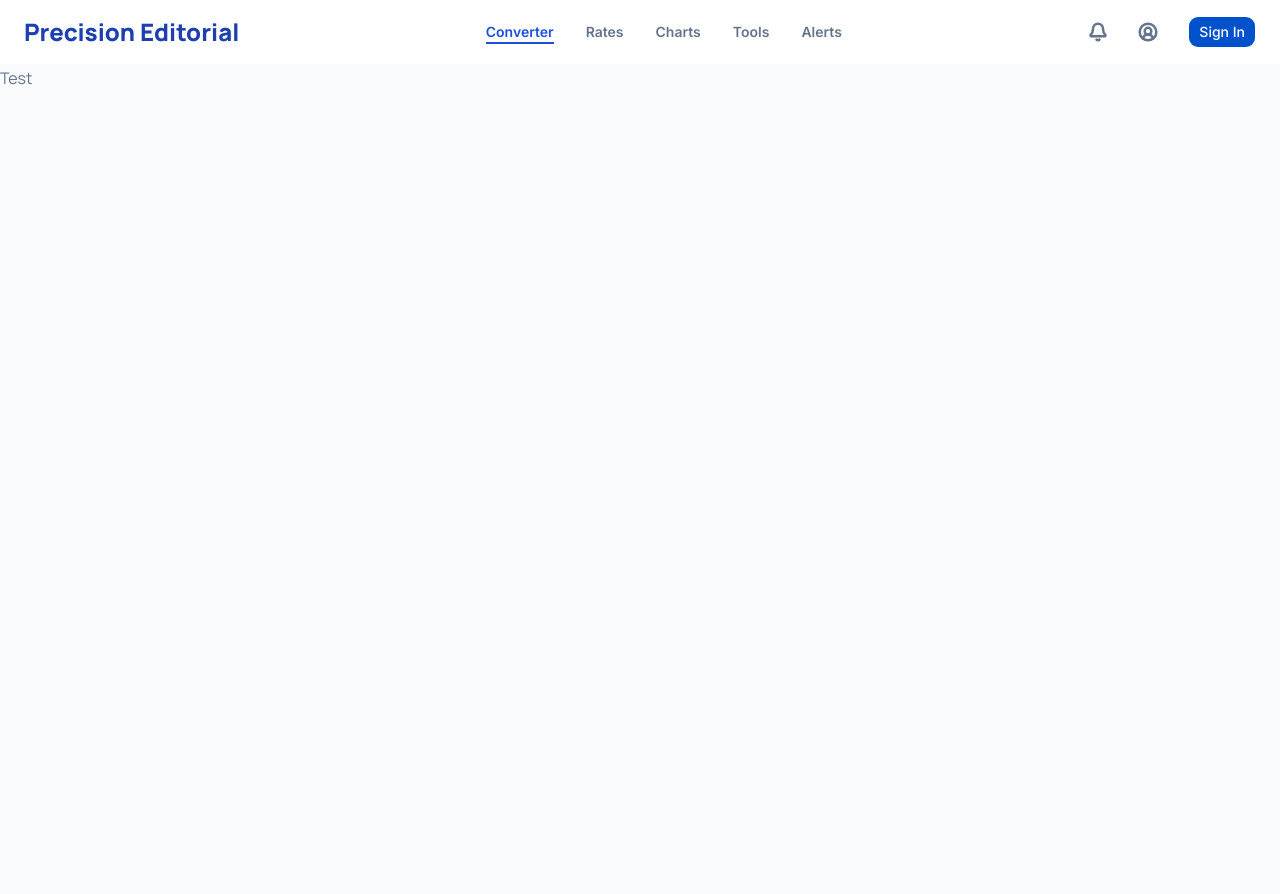
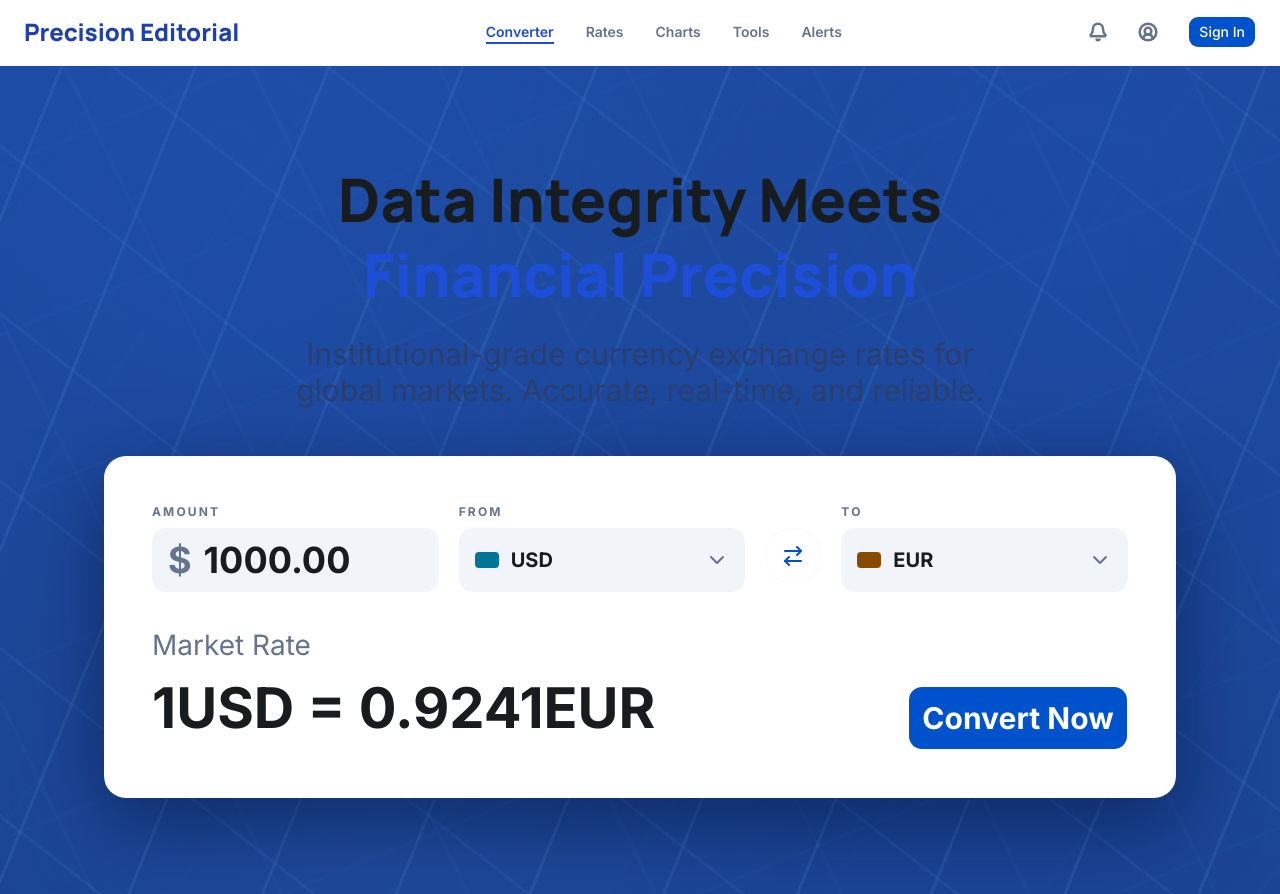
Before and after one commit to RodGondin/precision-editorial, a Next.js app: page / in a window 1280 px wide. Before the commit the page ends 800 px from the top, so only its background shows below. Built offline with nearby package versions, Linux system fonts and the light colour scheme.

Commit message:
Feature: Creating structure for main hero

```diff
--- a/src/app/globals.css
+++ b/src/app/globals.css
@@ -10,6 +10,7 @@
 
   --bg-white: #ffffff;
   --bg-foreground: #f8fafc;
+  --bg-hero: #1f4da3;
   --primary: #0052cc;
   --primary-light: #1d4ed8;
   --primary-dark: #1e40af;
--- a/src/app/page.tsx
+++ b/src/app/page.tsx
@@ -1,9 +1,113 @@
+import { ArrowRightLeft, ChevronDown } from "lucide-react";
+import { Button } from "@/components/ui/button";
+
 export default function Home() {
   return (
-    <main>
-      <div>
-        <h1>Test</h1>
-      </div>
+    <main className="relative overflow-hidden bg-(--bg-hero)">
+      <div
+        className="pointer-events-none absolute inset-0 opacity-58"
+        aria-hidden
+        style={{
+          backgroundImage: [
+            "radial-gradient(circle at 18% 10%, rgba(37,99,235,0.22), transparent 42%)",
+            "radial-gradient(circle at 84% 22%, rgba(29,78,216,0.16), transparent 44%)",
+            "radial-gradient(circle at 30% 86%, rgba(96,165,250,0.10), transparent 36%)",
+            "repeating-linear-gradient(112deg, transparent 0 56px, rgba(125,211,252,0.16) 56px 59px, transparent 59px 124px)",
+            "repeating-linear-gradient(38deg, transparent 0 60px, rgba(96,165,250,0.14) 60px 63px, transparent 63px 132px)",
+            "repeating-linear-gradient(158deg, transparent 0 92px, rgba(59,130,246,0.08) 92px 95px, transparent 95px 156px)",
+            "linear-gradient(180deg, rgba(1,8,34,0.05), rgba(1,8,34,0.2))",
+          ].join(", "),
+        }}
+      />
+      <div
+        className="pointer-events-none absolute inset-0 opacity-16 blur-[1px]"
+        aria-hidden
+        style={{
+          backgroundImage:
+            "repeating-linear-gradient(64deg, transparent 0 84px, rgba(147,197,253,0.30) 84px 86px, transparent 86px 168px), repeating-linear-gradient(126deg, transparent 0 96px, rgba(96,165,250,0.22) 96px 98px, transparent 98px 176px)",
+        }}
+      />
+
+      <section className="relative mx-auto max-w-[1120px] px-6 pb-24 pt-16 md:pt-24">
+        <header className="mx-auto max-w-[860px] text-center">
+          <h1 className="text-balance text-4xl font-extrabold leading-tight text-(--title-black) md:text-6xl">
+            Data Integrity Meets{" "}
+            <span className="text-(--primary-light)">Financial Precision</span>
+          </h1>
+          <p className="mx-auto mt-6 max-w-[760px] text-lg text-[#2a3f6f] md:text-3xl">
+            Institutional-grade currency exchange rates for global markets.
+            Accurate, real-time, and reliable.
+          </p>
+        </header>
+
+        <div className="mx-auto mt-12 rounded-3xl bg-(--bg-white) p-6 shadow-[0_24px_80px_rgba(2,12,52,0.5)] md:p-12">
+          <div className="grid gap-5 md:grid-cols-[1fr_1fr_auto_1fr]">
+            <div className="space-y-2">
+              <p className="text-xs font-bold tracking-[0.18em] text-(--secondary)">
+                AMOUNT
+              </p>
+              <div className="flex h-16 items-center rounded-xl bg-(--input-color) px-4 text-4xl font-bold text-(--title-black)">
+                <span className="mr-3 text-(--secondary)">$</span>
+                1000.00
+              </div>
+            </div>
+
+            <div className="space-y-2">
+              <p className="text-xs font-bold tracking-[0.18em] text-(--secondary)">
+                FROM
+              </p>
+              <button
+                type="button"
+                className="flex h-16 w-full items-center justify-between rounded-xl bg-(--input-color) px-4 text-xl font-bold text-(--title-black)"
+              >
+                <span className="flex items-center gap-3">
+                  <span className="h-4 w-6 rounded bg-cyan-700" />
+                  USD
+                </span>
+                <ChevronDown className="size-6 text-(--secondary)" />
+              </button>
+            </div>
+
+            <div className="flex items-end justify-center md:pb-2">
+              <button
+                type="button"
+                className="grid size-14 place-items-center rounded-full border border-(--border-detail) bg-(--bg-white)"
+              >
+                <ArrowRightLeft className="size-6 text-(--primary)" />
+              </button>
+            </div>
+
+            <div className="space-y-2">
+              <p className="text-xs font-bold tracking-[0.18em] text-(--secondary)">
+                TO
+              </p>
+              <button
+                type="button"
+                className="flex h-16 w-full items-center justify-between rounded-xl bg-(--input-color) px-4 text-xl font-bold text-(--title-black)"
+              >
+                <span className="flex items-center gap-3">
+                  <span className="h-4 w-6 rounded bg-yellow-800" />
+                  EUR
+                </span>
+                <ChevronDown className="size-6 text-(--secondary)" />
+              </button>
+            </div>
+          </div>
+
+          <div className="mt-8 grid items-end gap-6 md:grid-cols-[1fr_auto]">
+            <div>
+              <p className="text-[28px] text-(--secondary)">Market Rate</p>
+              <p className="text-[32px] font-bold text-(--title-black) md:text-[56px]">
+                1USD = 0.9241EUR
+              </p>
+            </div>
+
+            <Button className="h-16 min-w-[220px] rounded-xl text-3xl font-bold hover:bg-(--primary-hover)">
+              Convert Now
+            </Button>
+          </div>
+        </div>
+      </section>
     </main>
   );
 }
```
